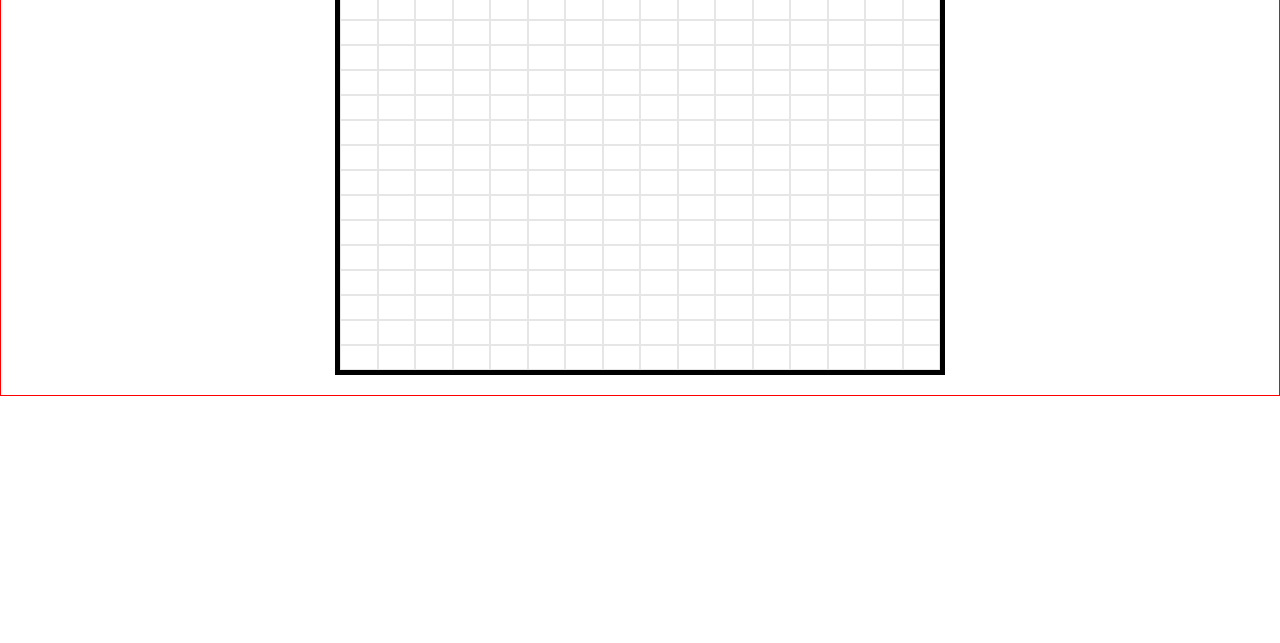
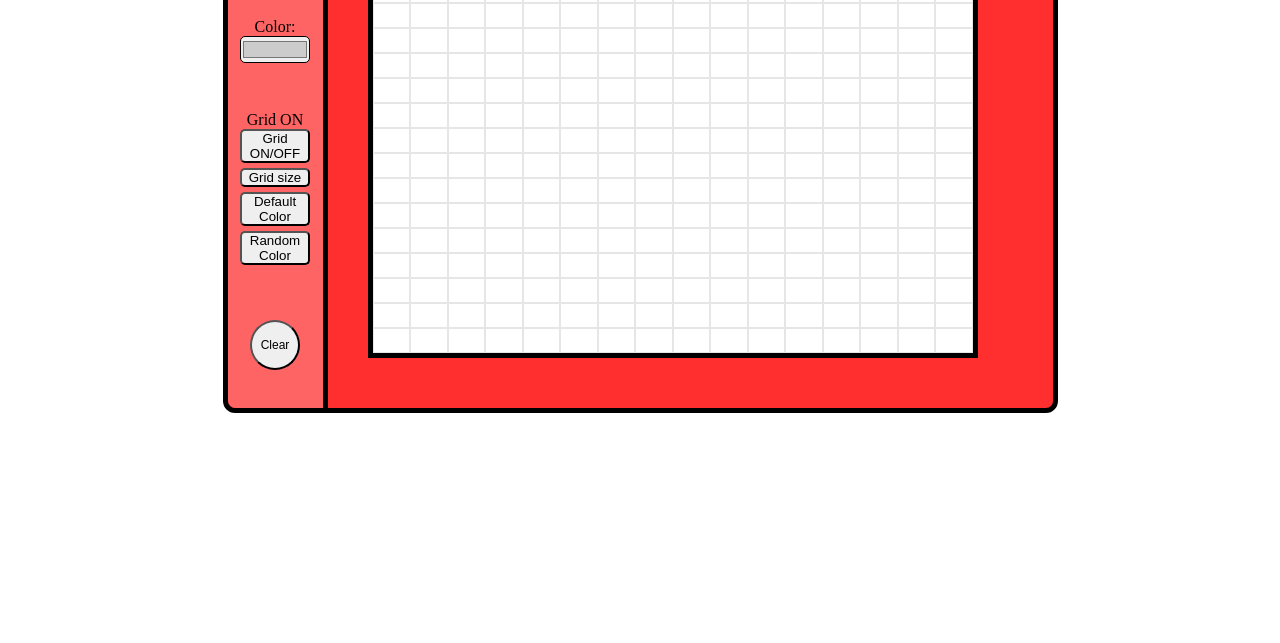
Before and after one commit to black23cat/etch-a-sketch, a plain HTML site: page index.html in a window 1280 px wide. Shown: the part 157-800 px from the top of the page. Drawn offline with Linux system fonts and the light colour scheme.

Commit message:
Change the select default color text to color add paragraph that tell the grid status ON/OFF change h1 element to img logo Add styling to css Add Grid button that toggle the grid lines Add function to paragraph that tell grid lines status ON/OFF

```diff
--- a/index.html
+++ b/index.html
@@ -7,13 +7,14 @@
     <link rel="stylesheet" type="text/css" href="style.css">
   </head>
   <body>
-    <h1>Etch a Sketch</h1>
     <div class="container">
       <div class="button-container">
+        <img src="img/Etch_A_Sketch.png" width="85px" alt="Etch a sketch logo">
         <form action="/action_page.php">
-          <label for="favcolor">Select the default color:</label>
-          <input type="color" id="favcolor" name="favcolor" value="#ff0000"><br><br>
+          <label for="favcolor">Color:</label>
+          <input type="color" id="favcolor" name="favcolor" value="#cccccc"><br><br>
         </form>
+        <p class="gridStatus">Grid ON</p>
       </div>
       <div class="grid-container"></div>
     </div>
--- a/script.js
+++ b/script.js
@@ -1,7 +1,15 @@
 const container = document.querySelector('.container');
 const btnContainer = document.querySelector('.button-container');
 const gridContainer = document.querySelector('.grid-container');
-const colorPicker = document.querySelector('input')
+const colorPicker = document.querySelector('input');
+const para = document.querySelector('.gridStatus');
+const gridOnOff = document.createElement('button');
+gridOnOff.textContent = 'Grid ON/OFF'
+gridOnOff.type = 'button';
+gridOnOff.setAttribute('id', 'gridOnOff')
+btnContainer.appendChild(gridOnOff);
+
+
 const changeGridSize = document.createElement('button');
 changeGridSize.textContent = 'Grid size'
 changeGridSize.type = 'button';
@@ -28,6 +36,21 @@ btnContainer.appendChild(clear);
 
 createGrid();
 rgbPicker();
+
+gridOnOff.addEventListener('click', ()=>{
+  const gridDivs = document.querySelectorAll('.grid-container div');
+  gridDivs.forEach((element)=>{
+    element.classList.toggle('grid');
+  })
+  if(!gridDivs[1].classList.contains('grid')){
+    para.textContent= 'Grid OFF';
+  }else{
+    para.textContent= 'Grid ON';
+  }
+});
+
+
+
 
 container.addEventListener('click', (event)=>{
   let target = event.target;
--- a/style.css
+++ b/style.css
@@ -5,20 +5,71 @@
     box-sizing: border-box;
 }
 
+img{
+    margin: 30px auto 30px;
+}
 .container{
-    border: 1px solid red;
+    margin: 50px auto;
+    display: flex;
+    border: 5px solid rgb(0, 0, 0);
+    border-radius: 12px;
+    background-color: rgb(255, 47, 47);
+    justify-content: center;
+    gap: 20px;
+    width: fit-content;
+}
+
+.button-container {
+    border-right: 5px solid rgb(0, 0, 0);
+    border-top-left-radius: 8px;
+    border-bottom-left-radius: 8px;
+    margin: 0px;
+    width: 100px;
+    background-color: rgb(255, 100, 100);
 }
 
 .grid-container{
     display: flex;
     flex-wrap: wrap;
-    margin: auto;
-    margin: 20px auto;
     width: 610px;
     border: 5px solid black;
+    margin: 50px 75px 50px 20px;
+}
+
+.grid-container div{
+    margin: auto;
+    background-color: white;
 }
 
 .grid{
-    margin: auto;
     border: 1px solid #e6e6e6;
 }
+
+p{
+    margin-top: 30px;
+}
+.button-container button, input{
+    /* color: rgb(0, 0, 0); */
+    width: 70px;
+    border-radius: 5px;
+}
+
+input:hover {
+    cursor: pointer;
+}
+
+.button-container button{
+    margin-bottom: 5px
+}
+
+.button-container button:hover{
+    cursor: pointer;
+}
+
+#clear {
+    margin-top: 50px;
+    height: 50px;
+    width: 50px;
+    border-radius: 50%;
+    font-size: 12px;
+}
```
Also changed, not shown: img/Etch_A_Sketch.png (added).
